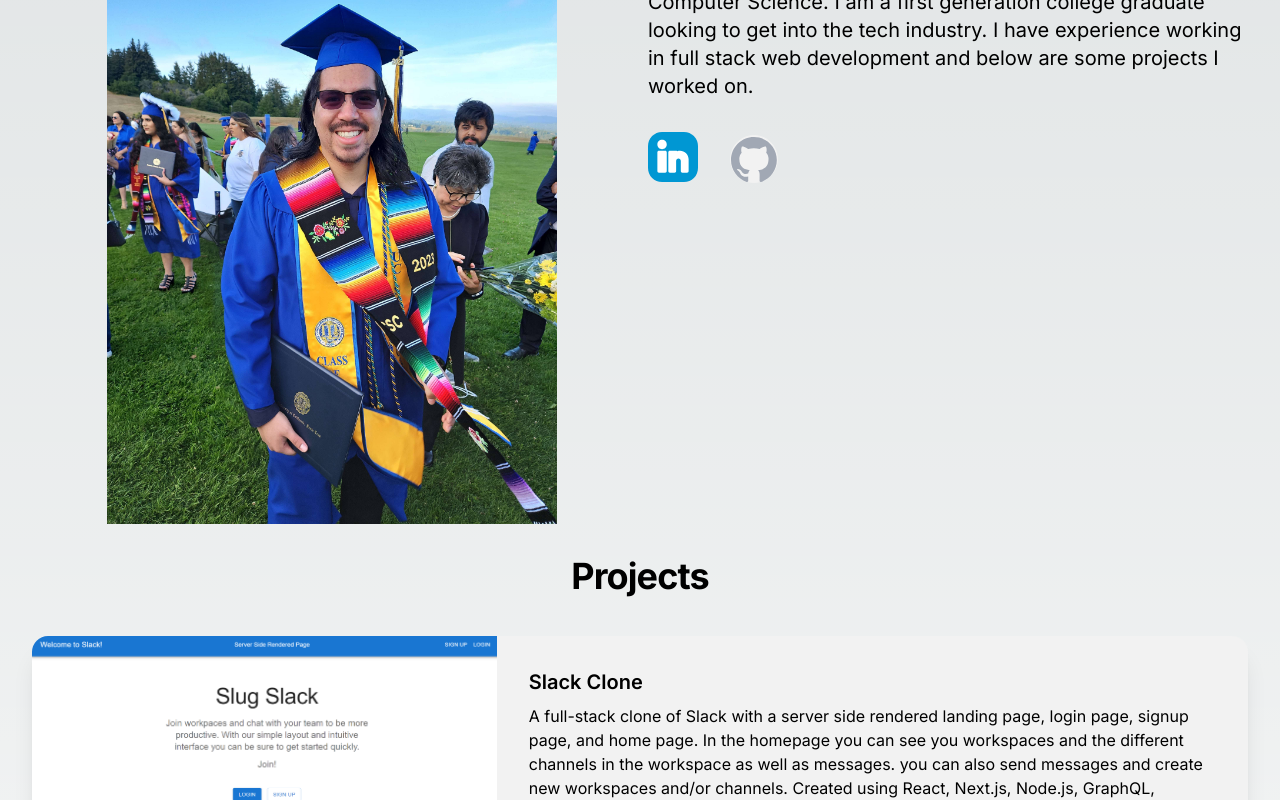
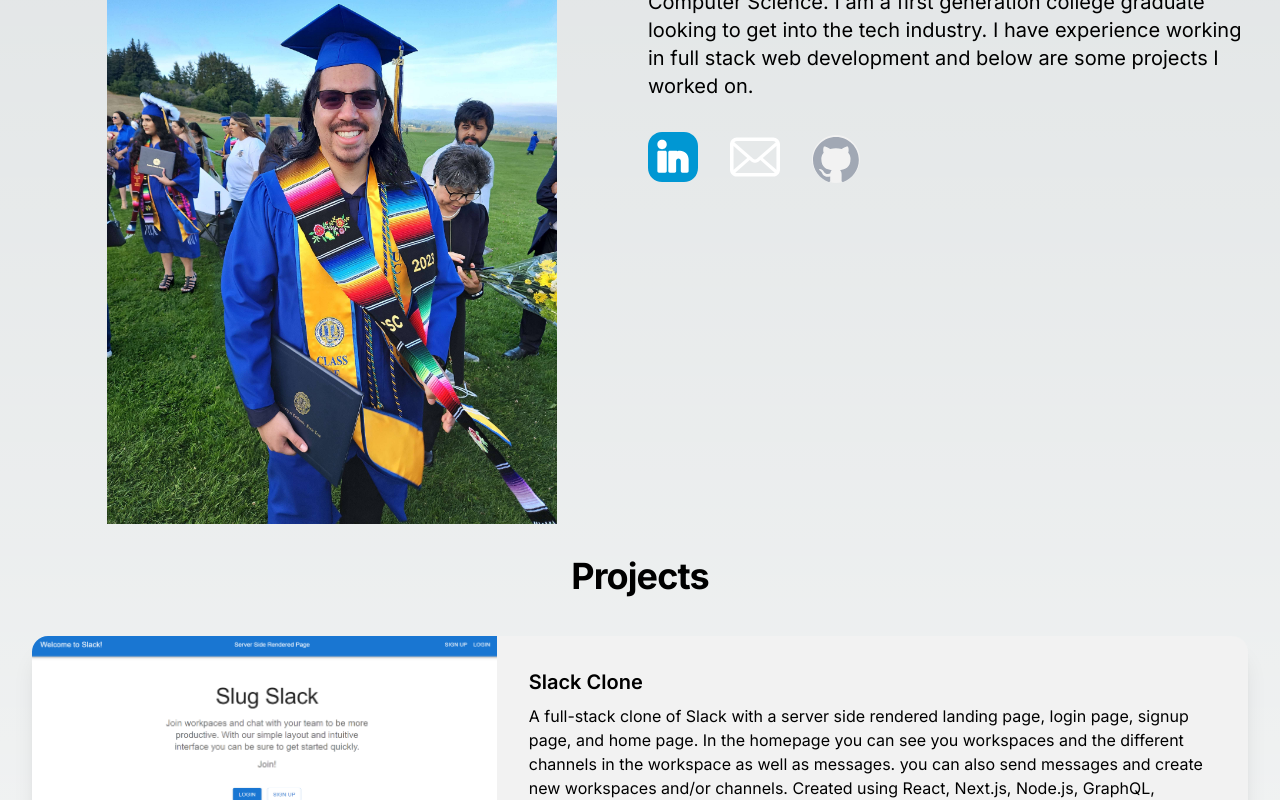
Before and after one commit to hiddenshadows/portfolio, a Next.js app: page / in a window 1280 px wide. Shown: the part 920-1720 px from the top of the page. Built offline with nearby package versions, Linux system fonts and the light colour scheme.

Commit message:
added email icon to about me

```diff
--- a/src/app/About.tsx
+++ b/src/app/About.tsx
@@ -33,6 +33,11 @@ export default function About() {
               <img src="linkedin.svg" width="50px"></img>
             </button>
           </a>
+          <a href="mailto:munozedgar510@gmail.com" target="_blank">
+            <button className="pr-8">
+              <img src="email.svg" width="50px"></img>
+            </button>
+          </a>
           <a href="https://www.github.com/hiddenshadows" target="_blank">
             <button className="btn btn-circle">
               <img src="github-mark.svg"></img>
```
Also changed, not shown: public/email.svg (added).
